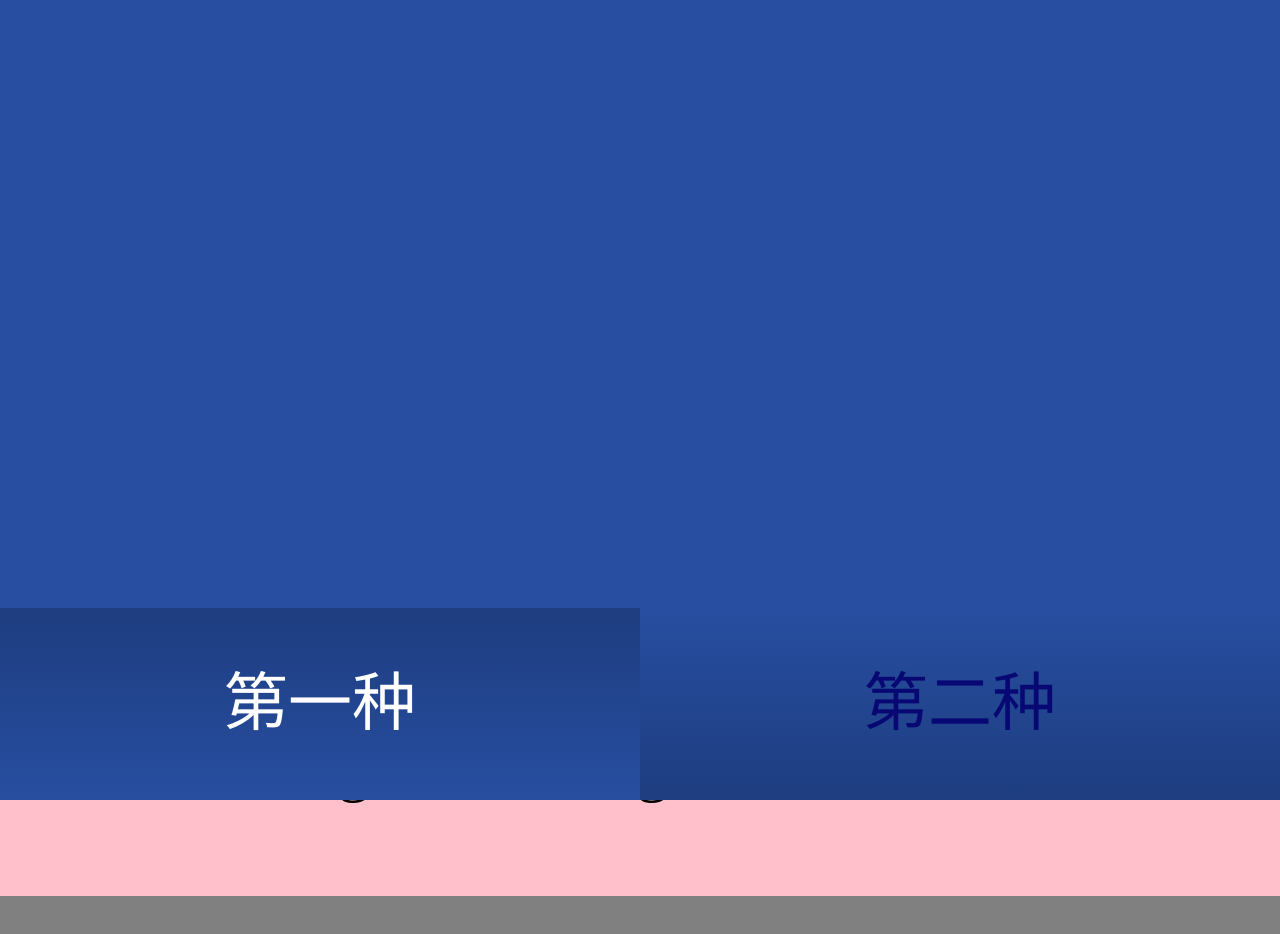
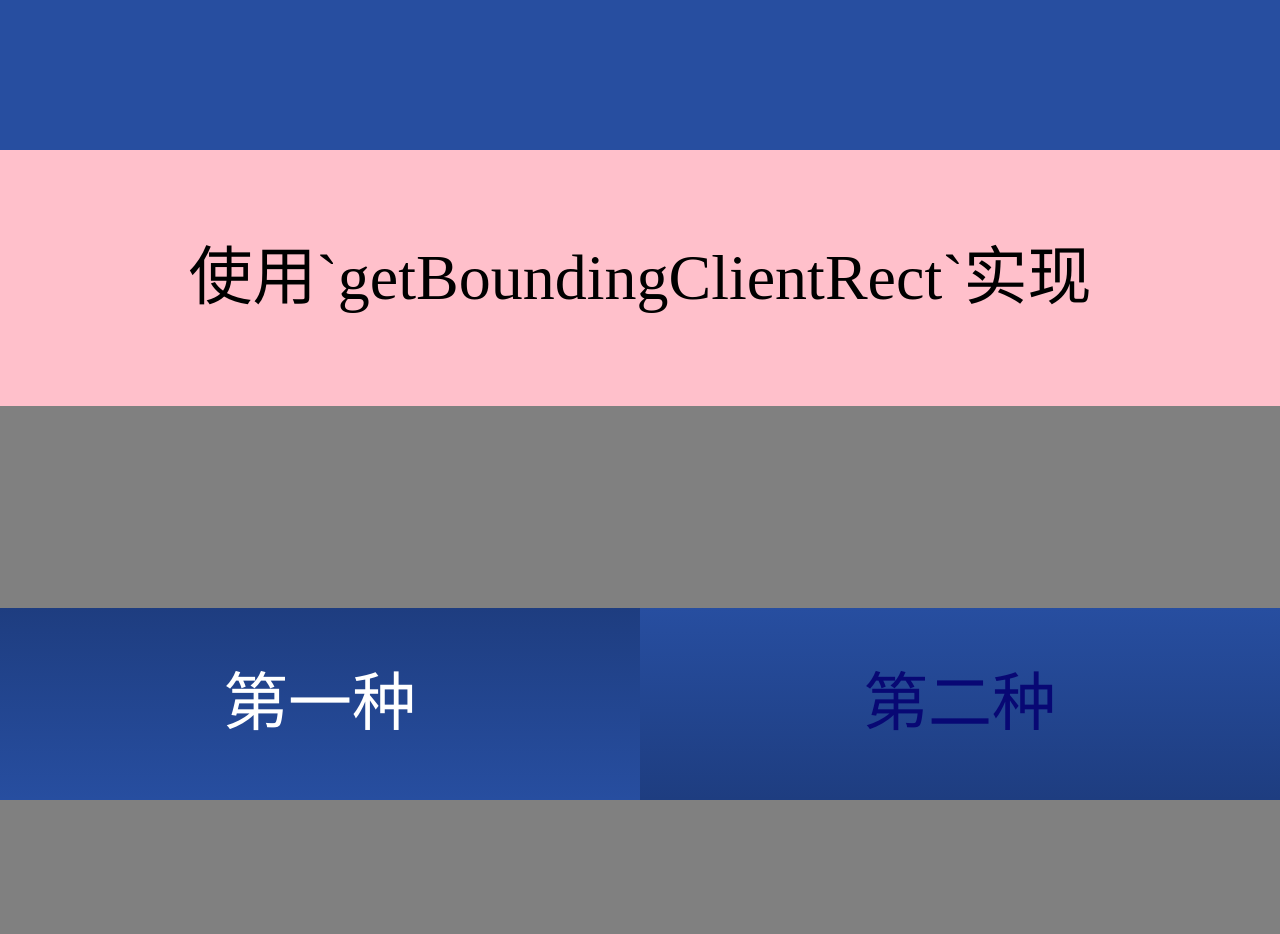
Before and after one commit to widem/-Canvas, a Vue app: page /#/suction in a window 1280 px wide. Shown: the top 934 px of the page. Built offline with nearby package versions, Linux system fonts and the light colour scheme; what vux would draw is missing.

Commit message:
增加移动端适配

```diff
--- a/src/page/SuctionTop.vue
+++ b/src/page/SuctionTop.vue
@@ -44,7 +44,7 @@ export default {
 <style lang="less" scoped>
 .topShow{
   width: 100%;
-  height: 5rem;
+  height: 150px;
   background: #274ea0;
 }
 .botttom{
```
Also changed, not shown: 1 other file (tests, documents, lock files or other folders).
